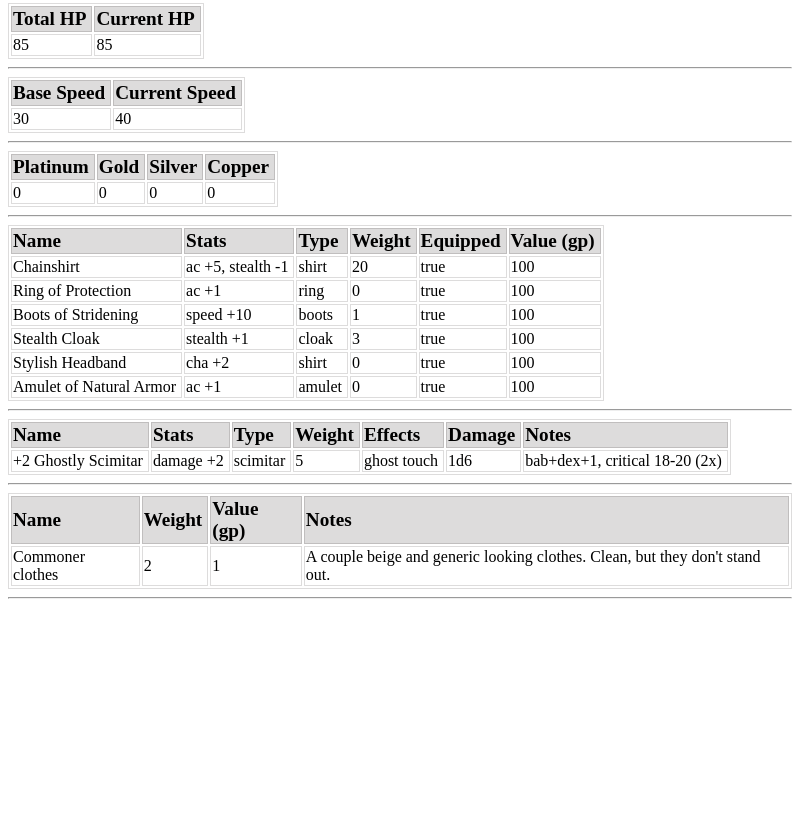
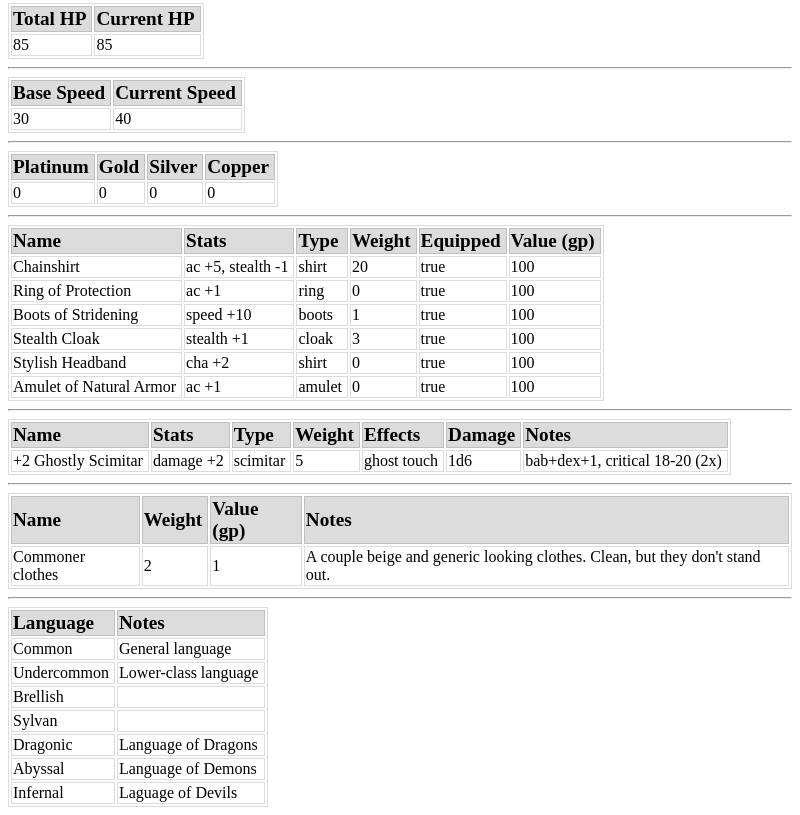
Before and after one commit to ReverieWisp/Ozy, an Electron app: page main/index.html in a window 800 px wide. Shown: the part 561-1376 px from the top of the page. Before the commit the page ends 1168 px from the top, so only its background shows below. Drawn offline with Linux system fonts and the light colour scheme.

Commit message:
+ Added languages

```diff
--- a/main/index.html
+++ b/main/index.html
@@ -170,6 +170,7 @@
 	<hr/>
 	<span id="table-items"></span>
 	<hr/>
+	<span id="table-langauges"></span>
 </body>
 
 
@@ -267,13 +268,13 @@
 
 	function readLanguages() {
 		p.languages = [
-			{name:"Common"},
-			{name:"Undercommon"},
-			{name:"Dragonic"},
-			{name:"Brellish"},
-			{name:"Sylvan"},
-			{name:"Abyssal"},
-			{name:"Infernal"},
+			{name:"Common", notes:"General language"},
+			{name:"Undercommon", notes:"Lower-class language"},
+			{name:"Brellish", notes:""},
+			{name:"Sylvan", notes:""},
+			{name:"Dragonic", notes:"Language of Dragons"},
+			{name:"Abyssal", notes:"Language of Demons"},
+			{name:"Infernal", notes:"Laguage of Devils"},
 		];
 	}
 
@@ -401,6 +402,29 @@
 		getId('table-items').innerHTML = built;
 	}
 
+	function showLanguages() {
+			let built = "";
+		built += '<table>';
+		built += `
+			<tr>
+				<th>Language</th>
+				<th>Notes</th>
+			</tr>`;
+
+		for(let i = 0; i < p.languages.length; i++) {
+			let language = p.languages[i];
+
+			built += `
+				<tr>
+					<td>${language.name}</td>
+					<td>${language.notes}</td>
+				</tr>`;
+		}
+
+		built += '</table>';
+		getId('table-langauges').innerHTML = built;
+	}
+
 
 //////////////////////////////
 // Calculate various things //
@@ -479,6 +503,7 @@
 		readItems();
 		readHealth();
 		readSpeed();
+		readLanguages();
 
 		calculateHealth();
 		calculateSpeed();
@@ -489,6 +514,7 @@
 		showEquipment();
 		showWeapons();
 		showItems();
+		showLanguages();
 	}
 
 	refreshAll();
```
